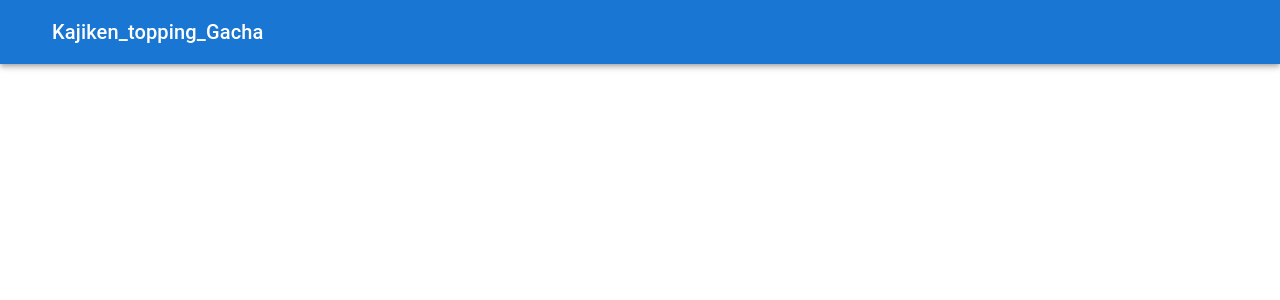
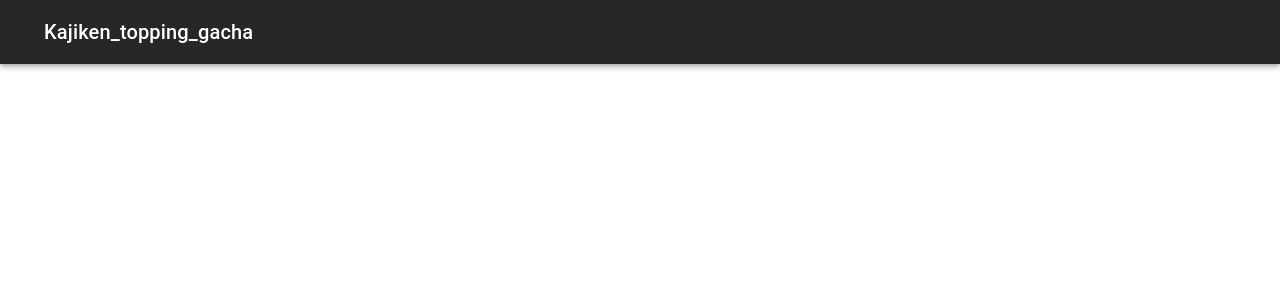
Before and after one commit to usabilityTeam9/kajiken_topping_gacha, a React (Create React App) app: page / in a window 1280 px wide. Shown: the top 300 px of the page. Built offline with nearby package versions, Linux system fonts and the light colour scheme.

Commit message:
Headerの暫定

```diff
--- a/src/components/Header.js
+++ b/src/components/Header.js
@@ -1,30 +1,48 @@
 import * as React from "react";
 import AppBar from "@mui/material/AppBar";
-import Box from "@mui/material/Box";
+import Stack from "@mui/material/Stack";
 import Toolbar from "@mui/material/Toolbar";
 import Typography from "@mui/material/Typography";
+import IconButton from "@mui/material/IconButton";
+import { ThemeProvider, createTheme } from "@mui/material/styles";
 import Button from "@mui/material/Button";
-import IconButton from "@mui/material/IconButton";
 
-function Header() {
+function appBar(label) {
   return (
-    <>
-      <Box sx={{ flexGrow: 1 }}>
-        <AppBar position="static">
     <Toolbar>
       <IconButton
-              size="large"
         edge="start"
         color="inherit"
         aria-label="menu"
         sx={{ mr: 2 }}
       ></IconButton>
-            <Typography variant="h6" component="div" sx={{ flexGrow: 1 }}>
-              Kajiken_topping_Gacha
+      <Typography variant="h6" noWrap component="div" sx={{ flexGrow: 1 }}>
+        {label}
       </Typography>
     </Toolbar>
+  );
+}
+
+const darkTheme = createTheme({
+  palette: {
+    mode: "dark",
+    primary: {
+      main: "#1976d2",
+    },
+  },
+});
+
+function Header() {
+  return (
+    <>
+      <Stack spacing={1} sx={{ flexGrow: 1 }}>
+        <ThemeProvider theme={darkTheme}>
+          <AppBar position="relative" color="primary">
+            {appBar("Kajiken_topping_gacha")}
           </AppBar>
-      </Box>
+          <Button></Button>
+        </ThemeProvider>
+      </Stack>
     </>
   );
 }
```
Lines whose indentation alone changed are shown as unchanged.
